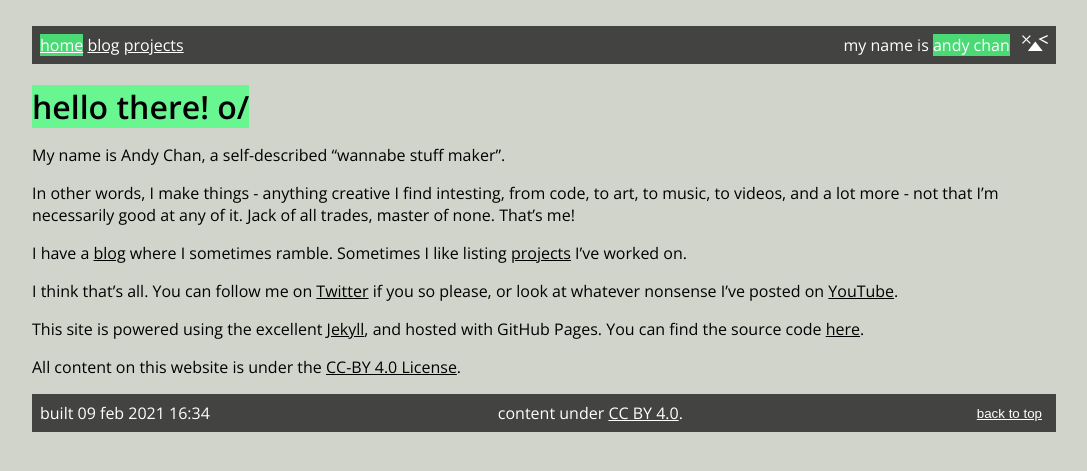
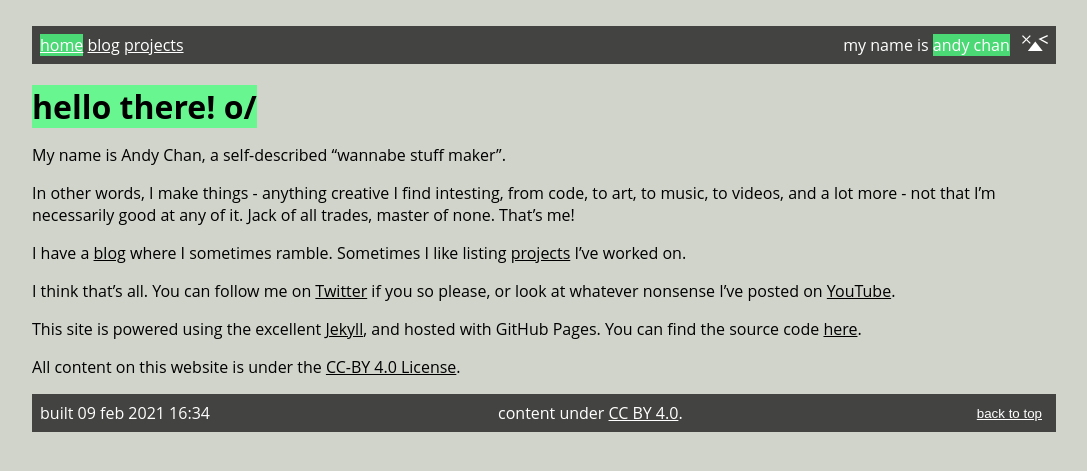
Before and after one commit to 12beesinatrenchcoat/12beesinatrenchcoat.github.io, a Jekyll site: the page built from index.md, in a window 1280 px wide. Shown: the top 471 px of the page, without its empty margins (96-1183 px from the left). Built offline with Jekyll 4.4.1, drawn with Linux system fonts in a browser that asks for light colours; some web fonts are replaced.

Commit message:
Using brick.im for fonts
Instead of Google Fonts.
Just because.

```diff
--- a/_sass/main.scss
+++ b/_sass/main.scss
@@ -1,4 +1,4 @@
-@import url('https://fonts.googleapis.com/css2?family=JetBrains+Mono&family=Open+Sans:wght@400;600&display=swap');
+@import url("https://brick.freetls.fastly.net/Open+Sans:400,600");
 
 body {
     font-family: "Open Sans", sans-serif;
```
